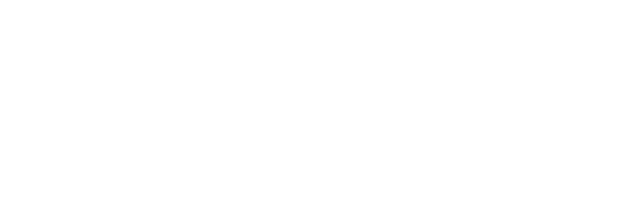
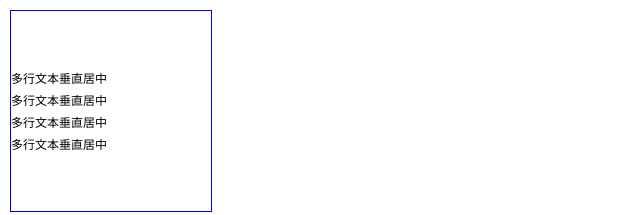
Before and after one commit to 1101zz/hello-world, a plain HTML site: page hello.html in a window 1280 px wide. Shown: the whole page, without its empty margins (0-640 px from the left). Drawn offline with Linux system fonts and the light colour scheme.

Commit message:
多行文本垂直居中

```diff
--- a/hello.html
+++ b/hello.html
@@ -3,8 +3,22 @@
 <head>
     <meta charset="UTF-8">
     <title>Title</title>
+    <style>
+        *{padding:0;
+        margin:0;
+        font-size:12px;}
+        div{float:left;
+            width: 200px;
+            height: 200px;
+            margin: 10px;
+        border:1px solid blue;
+        line-height:200px;}
+        span{display:inline-block;
+        vertical-align: middle;
+        line-height:22px;}
+    </style>
 </head>
 <body>
-
+<div><span>多行文本垂直居中<br>多行文本垂直居中<br>多行文本垂直居中<br>多行文本垂直居中</span></div>
 </body>
 </html>
```
